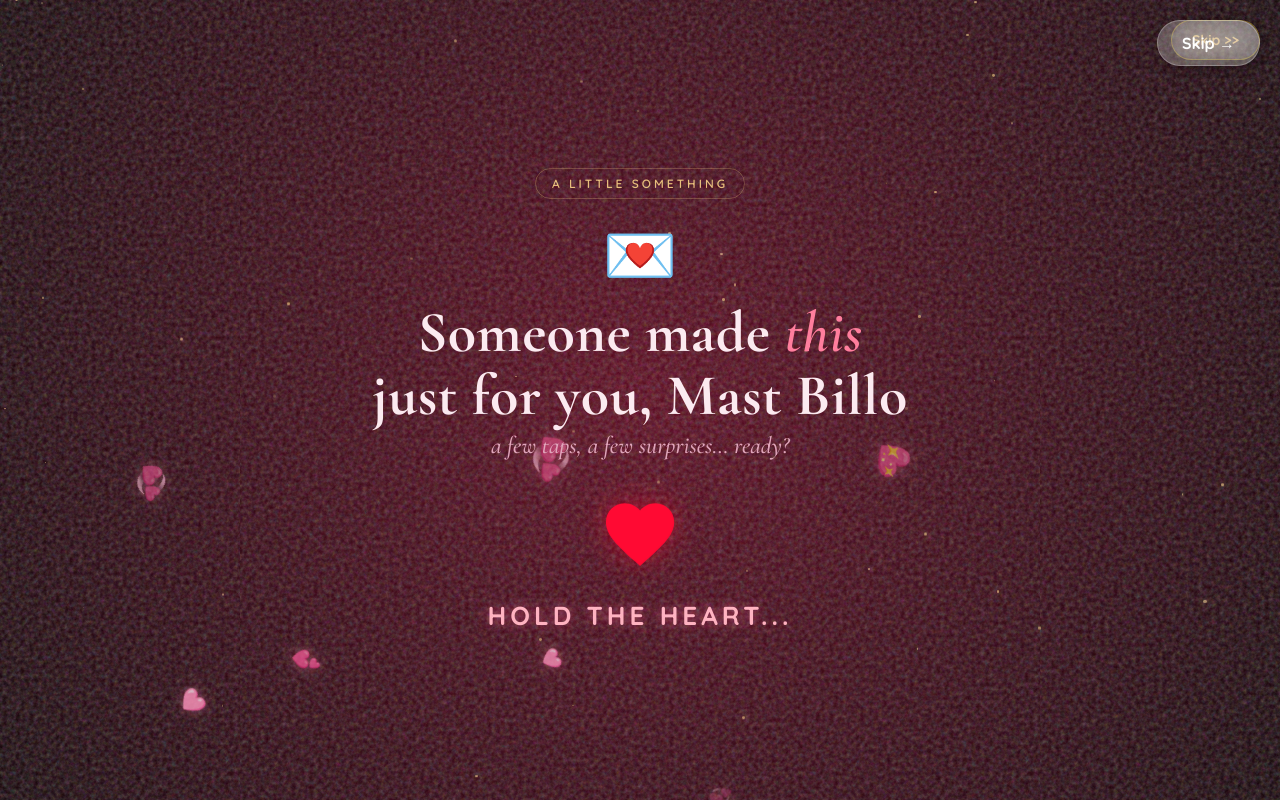
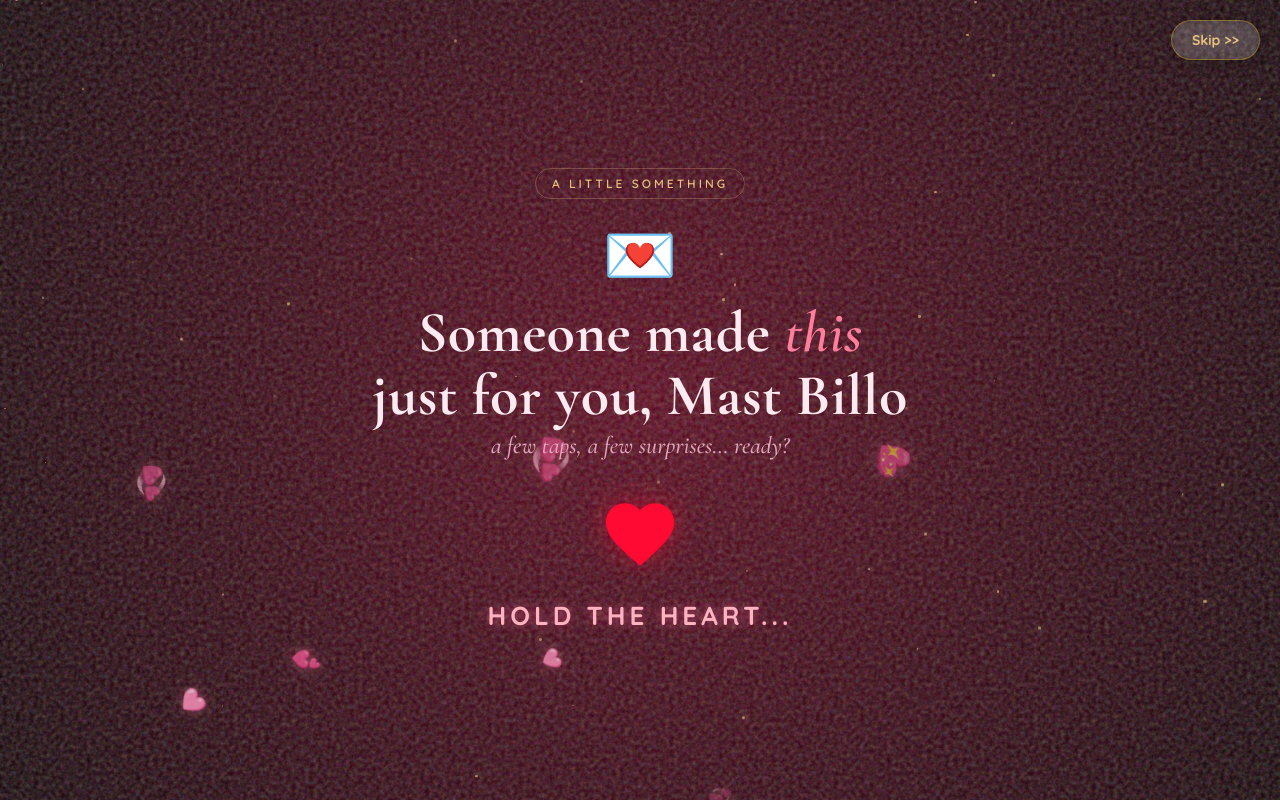
Before and after one commit to Mechirayu/IRA, a plain HTML site: page index.html in a window 1280 px wide. Drawn offline with nearby package versions, Linux system fonts and the light colour scheme; a web font is replaced by a local one.

```diff
--- a/index.html
+++ b/index.html
@@ -12,7 +12,7 @@
 <body>
 
   <!-- Slick Skip Button -->
-  <button id="globalSkipBtn" onclick="skipScene()" style="position: fixed; top: 20px; right: 20px; z-index: 9999; background: rgba(255, 255, 255, 0.1); border: 1px solid rgba(255, 215, 0, 0.3); color: var(--gold); padding: 10px 20px; border-radius: 30px; font-family: 'Quicksand', sans-serif; font-weight: 700; font-size: 14px; backdrop-filter: blur(10px); cursor: pointer; transition: all 0.3s ease; box-shadow: 0 4px 15px rgba(0, 0, 0, 0.2);">Skip &gt;&gt;</button>
+  <button id="mainSkipBtn" class="global-skip-btn" onclick="skipScene()" style="background: rgba(255, 255, 255, 0.1); border: 1px solid rgba(255, 215, 0, 0.3); color: var(--gold); padding: 10px 20px; border-radius: 30px; font-weight: 700; font-size: 14px; backdrop-filter: blur(10px); cursor: pointer; transition: all 0.3s ease; box-shadow: 0 4px 15px rgba(0, 0, 0, 0.2);">Skip &gt;&gt;</button>
 
   <!-- SVG Filters for procedural textures -->
   <svg width="0" height="0" style="position:absolute; z-index:-1;">
@@ -32,7 +32,6 @@
   <button class="music-btn heartbeat" id="musicBtn" style="display: none;"><span class="note">🎵</span><span id="musicLabel">Music</span></button>
   <div class="topbar" style="display: none;"><div class="dots" id="dots"></div></div>
   <button class="nav-back hidden" id="backBtn" style="display:none !important;">‹ back</button>
-  <button id="globalSkipBtn" class="global-skip-btn" onclick="skipNext()">Skip &rarr;</button>
 
 
     <!-- 0 WELCOME -->
```
